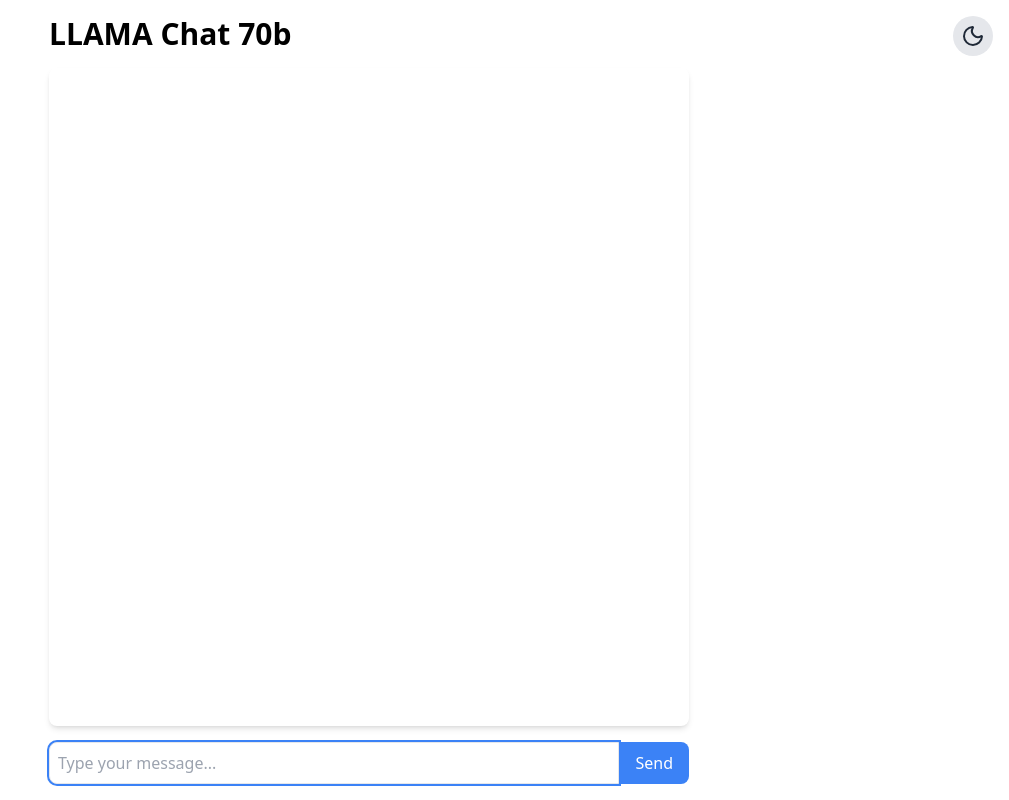
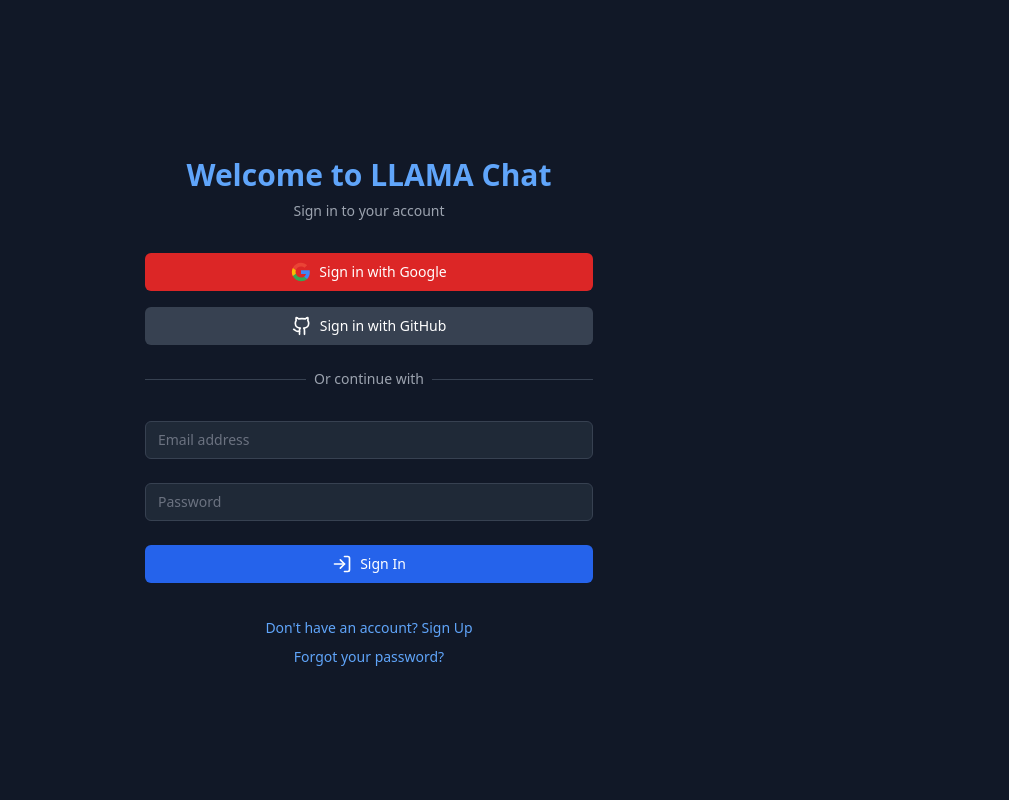
Before and after one commit to ifsvivek/chat, a SvelteKit app: page / in a window 1280 px wide. Shown: the whole page, without its empty margins (271-1280 px from the left). Built offline with nearby package versions, Linux system fonts and the light colour scheme; no server answers.

Commit message:
Refactor dependencies and add Firebase SDK

```diff
--- a/package.json
+++ b/package.json
@@ -26,6 +26,7 @@
 	"dependencies": {
 		"dompurify": "^3.1.6",
 		"dotenv": "^16.4.5",
+		"firebase": "^10.13.1",
 		"groq-sdk": "^0.7.0",
 		"lucide-svelte": "^0.439.0",
 		"marked": "^14.1.2"
--- /dev/null
+++ b/src/lib/firebase.js
@@ -0,0 +1,15 @@
+import { initializeApp } from "firebase/app";
+import { getAuth } from "firebase/auth";
+
+const firebaseConfig = {
+    apiKey: import.meta.env.VITE_FIREBASE_API_KEY,
+    authDomain: import.meta.env.VITE_FIREBASE_AUTH_DOMAIN,
+    projectId: import.meta.env.VITE_FIREBASE_PROJECT_ID,
+    storageBucket: import.meta.env.VITE_FIREBASE_STORAGE_BUCKET,
+    messagingSenderId: import.meta.env.VITE_FIREBASE_MESSAGING_SENDER_ID,
+    appId: import.meta.env.VITE_FIREBASE_APP_ID
+};
+
+
+const app = initializeApp(firebaseConfig);
+export const auth = getAuth(app);
--- a/src/routes/+page.svelte
+++ b/src/routes/+page.svelte
@@ -1,220 +1,239 @@
 <script>
 	import { onMount } from 'svelte';
-	import { marked } from 'marked';
-	import DOMPurify from 'dompurify';
-	import { Moon, Sun } from 'lucide-svelte';
+	import { auth } from '$lib/firebase';
+	import {
+		signInWithPopup,
+		GoogleAuthProvider,
+		GithubAuthProvider,
+		createUserWithEmailAndPassword,
+		signInWithEmailAndPassword,
+		sendPasswordResetEmail
+	} from 'firebase/auth';
+	import { goto } from '$app/navigation';
+	import { Github, Mail, LogIn, UserPlus, ArrowLeft } from 'lucide-svelte';
+	import { fade, fly } from 'svelte/transition';
 
-	let messages = [];
-	let inputMessage = '';
-	let isLoading = false;
-	let isDarkMode = false;
+	let email = '';
+	let password = '';
+	let error = '';
+	let successMessage = '';
+	let isSignUp = false;
+	let isResetPassword = false;
 
-	function parseMarkdown(content) {
-		const rawHtml = marked(content);
-		return DOMPurify.sanitize(rawHtml);
-	}
-
-	async function sendMessage() {
-		if (!inputMessage.trim()) return;
-
-		const userMessage = { role: 'user', content: inputMessage };
-		messages = [...messages, userMessage];
-		isLoading = true;
-		inputMessage = '';
-
+	async function signInWithGoogle() {
 		try {
-			const response = await fetch('/api/chat-completion', {
-				method: 'POST',
-				headers: {
-					'Content-Type': 'application/json'
-				},
-				body: JSON.stringify({ content: userMessage.content })
-			});
-
-			if (!response.ok) {
-				throw new Error('Network response was not ok');
-			}
-
-			const botResponse = await response.json();
-			const botMessage = {
-				role: 'assistant',
-				content: botResponse.choices[0]?.message?.content || 'No response'
-			};
-			messages = [...messages, botMessage];
-		} catch (error) {
-			console.error('Error in sendMessage:', error);
-			const errorMessage = {
-				role: 'assistant',
-				content: 'An error occurred. Please try again later.'
-			};
-			messages = [...messages, errorMessage];
-		} finally {
-			isLoading = false;
+			await signInWithPopup(auth, new GoogleAuthProvider());
+			goto('/chat');
+		} catch (err) {
+			error = err.message;
 		}
 	}
 
-	function toggleDarkMode() {
-		isDarkMode = !isDarkMode;
-		localStorage.setItem('isDarkMode', isDarkMode);
-		updateTheme();
-	}
-
-	function updateTheme() {
-		if (isDarkMode) {
-			document.documentElement.classList.add('dark');
-		} else {
-			document.documentElement.classList.remove('dark');
+	async function signInWithGithub() {
+		try {
+			await signInWithPopup(auth, new GithubAuthProvider());
+			goto('/chat');
+		} catch (err) {
+			error = err.message;
 		}
 	}
 
+	async function handleEmailAuth() {
+		try {
+			if (isSignUp) {
+				await createUserWithEmailAndPassword(auth, email, password);
+			} else {
+				await signInWithEmailAndPassword(auth, email, password);
+			}
+			goto('/chat');
+		} catch (err) {
+			error = err.message;
+		}
+	}
+
+	async function handleResetPassword() {
+		try {
+			await sendPasswordResetEmail(auth, email);
+			successMessage = 'Password reset email sent. Please check your inbox.';
+			error = '';
+		} catch (err) {
+			error = err.message;
+			successMessage = '';
+		}
+	}
+
+	function resetForm() {
+		email = '';
+		password = '';
+		error = '';
+		successMessage = '';
+	}
+
 	onMount(() => {
-		document.querySelector('input').focus();
-		isDarkMode = localStorage.getItem('isDarkMode') === 'true';
-		updateTheme();
+		document.documentElement.classList.add('dark');
 	});
 </script>
 
-<svelte:head>
-	<style>
-		:root {
-			--bg-color: #ffffff;
-			--text-color: #000000;
-			--chat-bg: #f3f4f6;
-			--input-bg: #ffffff;
-			--input-text: #000000;
-			--button-bg: #3b82f6;
-			--button-text: #ffffff;
-			--button-hover: #2563eb;
-			--code-bg: #f0f0f0;
-			--code-text: #24292e;
-			--pre-bg: #f6f8fa;
-			--pre-text: #24292e;
-			--pre-border: #e1e4e8;
-		}
-
-		.dark {
-			--bg-color: #1f2937;
-			--text-color: #ffffff;
-			--chat-bg: #374151;
-			--input-bg: #4b5563;
-			--input-text: #ffffff;
-			--button-bg: #3b82f6;
-			--button-text: #ffffff;
-			--button-hover: #2563eb;
-			--code-bg: #2d333b;
-			--code-text: #adbac7;
-			--pre-bg: #22272e;
-			--pre-text: #adbac7;
-			--pre-border: #444c56;
-		}
-
-		body {
-			background-color: var(--bg-color);
-			color: var(--text-color);
-			transition:
-				background-color 0.3s,
-				color 0.3s;
-		}
-
-		.markdown-content {
-			white-space: pre-wrap;
-		}
-		.markdown-content p {
-			margin-bottom: 1em;
-		}
-		.markdown-content ul,
-		.markdown-content ol {
-			margin-left: 1.5em;
-			margin-bottom: 1em;
-		}
-		.markdown-content code {
-			background-color: var(--code-bg);
-			color: var(--code-text);
-			padding: 0.2em 0.4em;
-			border-radius: 3px;
-			font-family: monospace;
-		}
-		.markdown-content pre {
-			background-color: var(--pre-bg);
-			color: var(--pre-text);
-			padding: 1em;
-			border-radius: 5px;
-			overflow-x: auto;
-			border: 1px solid var(--pre-border);
-		}
-		.markdown-content pre code {
-			background-color: transparent;
-			padding: 0;
-			border-radius: 0;
-		}
-		html,
-		body,
-		main {
-			height: 100%;
-			margin: 0;
-		}
-		main {
-			display: flex;
-			flex-direction: column;
-		}
-		.container {
-			flex: 1;
-			display: flex;
-			flex-direction: column;
-		}
-		.chat-container {
-			flex: 1;
-			overflow-y: auto;
-		}
-	</style>
-</svelte:head>
-
-<main class="container mx-auto p-4 max-w-2xl">
-	<h1 class="text-3xl font-bold mb-4">LLAMA Chat 70b</h1>
-	<div class="bg-chat-bg shadow-md rounded-lg p-4 mb-4 chat-container">
-		{#each messages as message}
-			<div class="mb-2">
-				<strong>{message.role === 'user' ? 'You' : 'Bot'}:</strong>
-				{#if message.role === 'user'}
-					<p class="ml-2">{message.content}</p>
+<div class="min-h-screen bg-gray-900 text-gray-100 flex items-center justify-center p-4">
+	<div class="w-full max-w-md space-y-8" in:fade={{ duration: 300, delay: 300 }}>
+		<div class="text-center">
+			<h2 class="mt-6 text-3xl font-bold text-blue-400">Welcome to LLAMA Chat</h2>
+			<p class="mt-2 text-sm text-gray-400">
+				{#if isResetPassword}
+					Reset your password
+				{:else if isSignUp}
+					Create an account to get started
 				{:else}
-					<div class="ml-2 markdown-content">
-						{@html parseMarkdown(message.content)}
+					Sign in to your account
+				{/if}
+			</p>
+		</div>
+		{#if !isResetPassword}
+			<div class="mt-8 space-y-6">
+				<div class="space-y-4">
+					<button
+						on:click={signInWithGoogle}
+						class="w-full flex items-center justify-center px-4 py-2 border border-transparent text-sm font-medium rounded-md text-white bg-red-600 hover:bg-red-700 focus:outline-none focus:ring-2 focus:ring-offset-2 focus:ring-red-500 transition-colors duration-200"
+					>
+						<svg class="h-5 w-5 mr-2" viewBox="0 0 24 24" fill="currentColor"
+							><path
+								d="M22.56 12.25c0-.78-.07-1.53-.2-2.25H12v4.26h5.92c-.26 1.37-1.04 2.53-2.21 3.31v2.77h3.57c2.08-1.92 3.28-4.74 3.28-8.09z"
+								fill="#4285F4"
+							/><path
+								d="M12 23c2.97 0 5.46-.98 7.28-2.66l-3.57-2.77c-.98.66-2.23 1.06-3.71 1.06-2.86 0-5.29-1.93-6.16-4.53H2.18v2.84C3.99 20.53 7.7 23 12 23z"
+								fill="#34A853"
+							/><path
+								d="M5.84 14.09c-.22-.66-.35-1.36-.35-2.09s.13-1.43.35-2.09V7.07H2.18C1.43 8.55 1 10.22 1 12s.43 3.45 1.18 4.93l2.85-2.22.81-.62z"
+								fill="#FBBC05"
+							/><path
+								d="M12 5.38c1.62 0 3.06.56 4.21 1.64l3.15-3.15C17.45 2.09 14.97 1 12 1 7.7 1 3.99 3.47 2.18 7.07l3.66 2.84c.87-2.6 3.3-4.53 6.16-4.53z"
+								fill="#EA4335"
+							/><path d="M1 1h22v22H1z" fill="none" /></svg
+						>
+						Sign in with Google
+					</button>
+					<button
+						on:click={signInWithGithub}
+						class="w-full flex items-center justify-center px-4 py-2 border border-transparent text-sm font-medium rounded-md text-white bg-gray-700 hover:bg-gray-600 focus:outline-none focus:ring-2 focus:ring-offset-2 focus:ring-gray-500 transition-colors duration-200"
+					>
+						<Github class="h-5 w-5 mr-2" />
+						Sign in with GitHub
+					</button>
+				</div>
+				<div class="mt-6">
+					<div class="relative">
+						<div class="absolute inset-0 flex items-center">
+							<div class="w-full border-t border-gray-700" />
+						</div>
+						<div class="relative flex justify-center text-sm">
+							<span class="px-2 bg-gray-900 text-gray-400">Or continue with</span>
+						</div>
 					</div>
-				{/if}
+				</div>
 			</div>
-		{/each}
-		{#if isLoading}
-			<div class="text-gray-500">Bot is typing...</div>
+		{/if}
+		<form
+			class="mt-6 space-y-6"
+			on:submit|preventDefault={isResetPassword ? handleResetPassword : handleEmailAuth}
+		>
+			<div>
+				<label for="email" class="sr-only">Email address</label>
+				<input
+					id="email"
+					name="email"
+					type="email"
+					bind:value={email}
+					required
+					class="appearance-none rounded-md relative block w-full px-3 py-2 border border-gray-700 placeholder-gray-500 text-gray-100 bg-gray-800 focus:outline-none focus:ring-2 focus:ring-blue-500 focus:border-blue-500 sm:text-sm transition-colors duration-200"
+					placeholder="Email address"
+				/>
+			</div>
+			{#if !isResetPassword}
+				<div>
+					<label for="password" class="sr-only">Password</label>
+					<input
+						id="password"
+						name="password"
+						type="password"
+						bind:value={password}
+						required
+						class="appearance-none rounded-md relative block w-full px-3 py-2 border border-gray-700 placeholder-gray-500 text-gray-100 bg-gray-800 focus:outline-none focus:ring-2 focus:ring-blue-500 focus:border-blue-500 sm:text-sm transition-colors duration-200"
+						placeholder="Password"
+					/>
+				</div>
+			{/if}
+			<div>
+				<button
+					type="submit"
+					class="group relative w-full flex justify-center py-2 px-4 border border-transparent text-sm font-medium rounded-md text-white bg-blue-600 hover:bg-blue-700 focus:outline-none focus:ring-2 focus:ring-offset-2 focus:ring-blue-500 transition-colors duration-200"
+				>
+					{#if isResetPassword}
+						Reset Password
+					{:else if isSignUp}
+						<UserPlus class="h-5 w-5 mr-2" />
+						Sign Up
+					{:else}
+						<LogIn class="h-5 w-5 mr-2" />
+						Sign In
+					{/if}
+				</button>
+			</div>
+		</form>
+		<div class="text-center space-y-2">
+			{#if !isResetPassword}
+				<button
+					on:click={() => {
+						isSignUp = !isSignUp;
+						resetForm();
+					}}
+					class="text-sm text-blue-400 hover:text-blue-300 focus:outline-none focus:underline transition-colors duration-200"
+				>
+					{isSignUp ? 'Already have an account? Sign In' : "Don't have an account? Sign Up"}
+				</button>
+				<button
+					on:click={() => {
+						isResetPassword = true;
+						resetForm();
+					}}
+					class="block w-full text-sm text-blue-400 hover:text-blue-300 focus:outline-none focus:underline transition-colors duration-200"
+				>
+					Forgot your password?
+				</button>
+			{:else}
+				<button
+					on:click={() => {
+						isResetPassword = false;
+						resetForm();
+					}}
+					class="text-sm text-blue-400 hover:text-blue-300 focus:outline-none focus:underline transition-colors duration-200 flex items-center justify-center"
+				>
+					<ArrowLeft class="h-4 w-4 mr-1" />
+					Back to Sign In
+				</button>
+			{/if}
+		</div>
+		{#if error}
+			<div
+				class="mt-4 text-center text-sm text-red-400 bg-red-900 p-2 rounded-md"
+				in:fly={{ y: 20, duration: 300 }}
+			>
+				{error}
+			</div>
+		{/if}
+		{#if successMessage}
+			<div
+				class="mt-4 text-center text-sm text-green-400 bg-green-900 p-2 rounded-md"
+				in:fly={{ y: 20, duration: 300 }}
+			>
+				{successMessage}
+			</div>
 		{/if}
 	</div>
+</div>
 
-	<form on:submit|preventDefault={sendMessage} class="flex">
-		<input
-			type="text"
-			bind:value={inputMessage}
-			placeholder="Type your message..."
-			class="flex-grow border rounded-l-lg p-2 focus:outline-none focus:ring-2 focus:ring-blue-500"
-			style="background-color: var(--input-bg); color: var(--input-text);"
-		/>
-		<button
-			type="submit"
-			class="px-4 py-2 rounded-r-lg focus:outline-none focus:ring-2 focus:ring-blue-500"
-			style="background-color: var(--button-bg); color: var(--button-text);"
-			disabled={isLoading}
-		>
-			Send
-		</button>
-	</form>
-
-	<button
-		on:click={toggleDarkMode}
-		class="fixed top-4 right-4 p-2 rounded-full bg-gray-200 dark:bg-gray-700 text-gray-800 dark:text-gray-200 hover:bg-gray-300 dark:hover:bg-gray-600 focus:outline-none focus:ring-2 focus:ring-gray-400"
-	>
-		{#if isDarkMode}
-			<Sun size={24} />
-		{:else}
-			<Moon size={24} />
-		{/if}
-	</button>
-</main>
+<style>
+	:global(body) {
+		background-color: #1a202c;
+		color: #f7fafc;
+	}
+</style>
--- /dev/null
+++ b/src/routes/chat/+page.svelte
@@ -0,0 +1,234 @@
+<script>
+	import { onMount } from 'svelte';
+	import { marked } from 'marked';
+	import DOMPurify from 'dompurify';
+	import { LogOut, Send, User, Bot } from 'lucide-svelte';
+	import { auth } from '$lib/firebase';
+	import { signOut } from 'firebase/auth';
+	import { goto } from '$app/navigation';
+	import { fade, fly } from 'svelte/transition';
+
+	let messages = [];
+	let inputMessage = '';
+	let isLoading = false;
+
+	function parseMarkdown(content) {
+		const rawHtml = marked(content);
+		return DOMPurify.sanitize(rawHtml);
+	}
+
+	async function sendMessage() {
+		if (!inputMessage.trim()) return;
+
+		const userMessage = { role: 'user', content: inputMessage };
+		messages = [...messages, userMessage];
+		isLoading = true;
+		inputMessage = '';
+
+		try {
+			const idToken = await auth.currentUser.getIdToken();
+			const response = await fetch('/api/chat-completion', {
+				method: 'POST',
+				headers: {
+					'Content-Type': 'application/json',
+					Authorization: `Bearer ${idToken}`
+				},
+				body: JSON.stringify({ content: userMessage.content })
+			});
+
+			if (!response.ok) {
+				throw new Error('Network response was not ok');
+			}
+
+			const botResponse = await response.json();
+			const botMessage = {
+				role: 'assistant',
+				content: botResponse.choices[0]?.message?.content || 'No response'
+			};
+			messages = [...messages, botMessage];
+		} catch (error) {
+			console.error('Error in sendMessage:', error);
+			const errorMessage = {
+				role: 'assistant',
+				content: 'An error occurred. Please try again later.'
+			};
+			messages = [...messages, errorMessage];
+		} finally {
+			isLoading = false;
+		}
+	}
+
+	async function handleSignOut() {
+		try {
+			await signOut(auth);
+			goto('/');
+		} catch (error) {
+			console.error('Error signing out:', error);
+		}
+	}
+
+	onMount(() => {
+		document.querySelector('input')?.focus();
+	});
+</script>
+
+<div class="flex flex-col h-screen bg-gray-900 text-gray-100">
+	<header class="bg-gray-800 text-white p-4 flex justify-between items-center">
+		<h1 class="text-2xl font-bold">LLAMA Chat 70b</h1>
+		<button
+			on:click={handleSignOut}
+			class="p-2 rounded-full bg-gray-700 text-white hover:bg-gray-600 focus:outline-none focus:ring-2 focus:ring-gray-500 transition-colors"
+		>
+			<LogOut size={20} />
+		</button>
+	</header>
+
+	<main class="flex-1 overflow-auto p-4 space-y-4">
+		<div class="container mx-auto max-w-4xl">
+			{#each messages as message, i (i)}
+				<div
+					in:fly={{ y: 50, duration: 300, delay: 300 * i }}
+					out:fade={{ duration: 200 }}
+					class="flex {message.role === 'user' ? 'justify-end' : 'justify-start'} mb-4"
+				>
+					<div
+						class="flex items-start space-x-2 max-w-[70%] {message.role === 'user'
+							? 'flex-row-reverse space-x-reverse'
+							: ''}"
+					>
+						<div
+							class="w-8 h-8 rounded-full bg-blue-500 flex items-center justify-center text-white"
+						>
+							{#if message.role === 'user'}
+								<User size={16} />
+							{:else}
+								<Bot size={16} />
+							{/if}
+						</div>
+						<div
+							class="p-3 rounded-lg shadow-md {message.role === 'user'
+								? 'bg-blue-600 text-white'
+								: 'bg-gray-700 text-gray-100'}"
+						>
+							{#if message.role === 'user'}
+								<p>{message.content}</p>
+							{:else}
+								<div class="markdown-content">
+									{@html parseMarkdown(message.content)}
+								</div>
+							{/if}
+						</div>
+					</div>
+				</div>
+			{/each}
+			{#if isLoading}
+				<div class="flex justify-start mb-4">
+					<div class="bg-gray-700 text-gray-100 p-3 rounded-lg shadow-md">
+						<div class="typing-indicator">
+							<span></span>
+							<span></span>
+							<span></span>
+						</div>
+					</div>
+				</div>
+			{/if}
+		</div>
+	</main>
+
+	<footer class="p-4 bg-gray-800 border-t border-gray-700">
+		<div class="container mx-auto max-w-4xl">
+			<form on:submit|preventDefault={sendMessage} class="flex items-center space-x-2">
+				<input
+					type="text"
+					bind:value={inputMessage}
+					placeholder="Type your message..."
+					class="flex-grow p-2 rounded-md bg-gray-700 text-gray-100 border border-gray-600 focus:outline-none focus:ring-2 focus:ring-blue-500 transition-colors"
+				/>
+				<button
+					type="submit"
+					class="p-2 rounded-md bg-blue-500 text-white hover:bg-blue-600 focus:outline-none focus:ring-2 focus:ring-blue-400 disabled:opacity-50 transition-colors"
+					disabled={isLoading}
+				>
+					<Send size={20} />
+				</button>
+			</form>
+		</div>
+	</footer>
+</div>
+
+<style>
+	:global(body) {
+		background-color: #1a202c;
+		color: #f7fafc;
+	}
+
+	.markdown-content {
+		white-space: pre-wrap;
+	}
+	.markdown-content p {
+		margin-bottom: 1em;
+	}
+	.markdown-content ul,
+	.markdown-content ol {
+		margin-left: 1.5em;
+		margin-bottom: 1em;
+	}
+	.markdown-content code {
+		background-color: #2d3748;
+		color: #f7fafc;
+		padding: 0.2em 0.4em;
+		border-radius: 3px;
+		font-family: monospace;
+	}
+	.markdown-content pre {
+		background-color: #2d3748;
+		color: #f7fafc;
+		padding: 1em;
+		border-radius: 5px;
+		overflow-x: auto;
+		border: 1px solid #4a5568;
+	}
+	.markdown-content pre code {
+		background-color: transparent;
+		padding: 0;
+		border-radius: 0;
+	}
+
+	.typing-indicator {
+		display: flex;
+		align-items: center;
+		column-gap: 0.25rem;
+	}
+
+	.typing-indicator span {
+		height: 0.5rem;
+		width: 0.5rem;
+		background-color: #f7fafc;
+		border-radius: 50%;
+		animation: typing 1s infinite ease-in-out;
+	}
+
+	.typing-indicator span:nth-child(1) {
+		animation-delay: 0.1s;
+	}
+
+	.typing-indicator span:nth-child(2) {
+		animation-delay: 0.2s;
+	}
+
+	.typing-indicator span:nth-child(3) {
+		animation-delay: 0.3s;
+	}
+
+	@keyframes typing {
+		0% {
+			transform: translateY(0);
+		}
+		50% {
+			transform: translateY(-0.5rem);
+		}
+		100% {
+			transform: translateY(0);
+		}
+	}
+</style>
```
Also changed, not shown: 1 other file (tests, documents, lock files or other folders).
